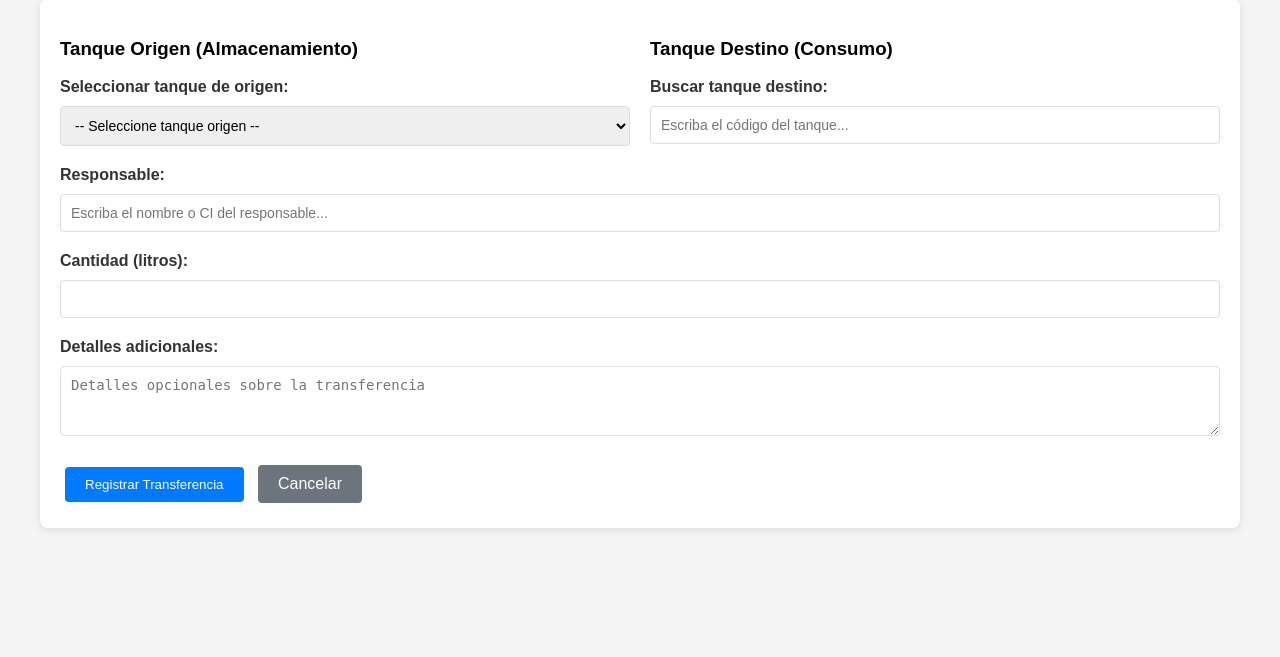
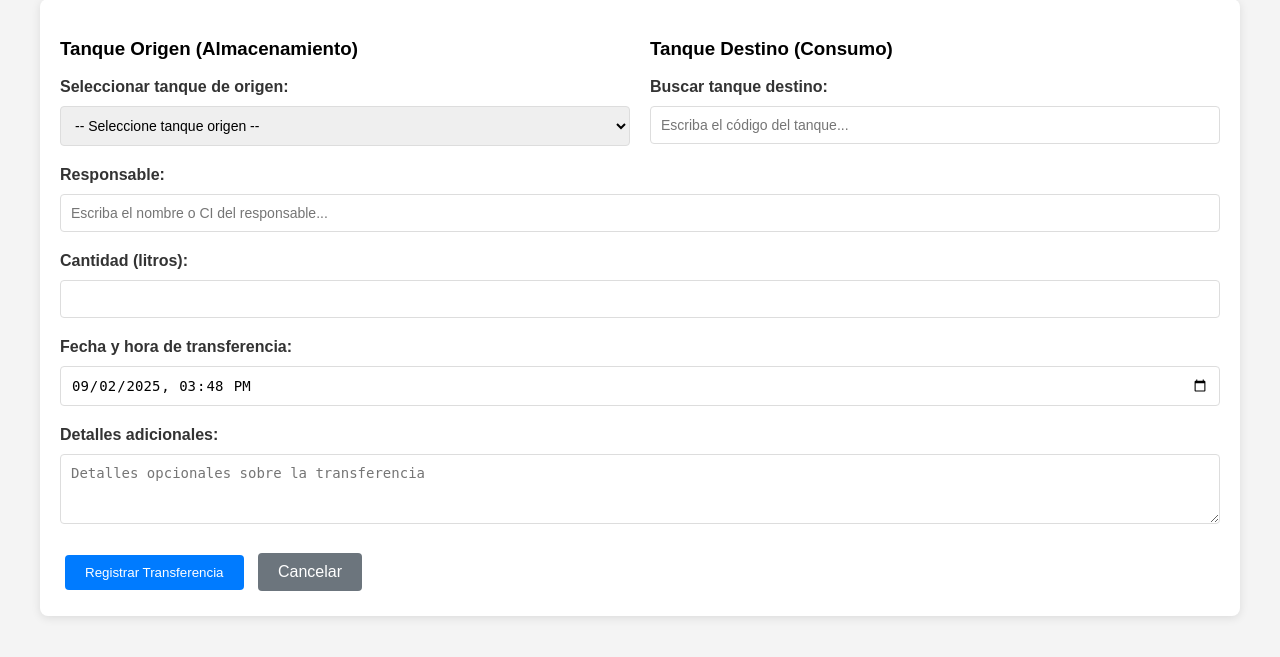
Before and after one commit to Chiplex/control-combustible-flask, a Flask app: template app/templates/registro_combustible.html in a window 1280 px wide. Shown: the part 58-715 px from the top of the page. Run offline with Flask 3, Linux system fonts and the light colour scheme; the template is opened without the code that fills it, so the values that code supplies are empty; data comes from the database, SQL or seed files in the repository; parts of the project's set-up code (start-up, migrations or seed data) failed here and were passed over.

Commit message:
Agregar campo de fecha y hora de transferencia en el formulario de registro de combustible y establecer valor por defecto a la fecha y hora actual.

```diff
--- a/app/routes/main.py
+++ b/app/routes/main.py
@@ -22,6 +22,16 @@ def registro_combustible():
         responsable_id = request.form.get('responsable_id')
         cantidad = Decimal(request.form.get('cantidad'))
         detalles = request.form.get('detalles', '')
+        fecha_transferencia_str = request.form.get('fecha_transferencia')
+
+        # Convertir la fecha desde el formato HTML datetime-local
+        try:
+            if fecha_transferencia_str:
+                fecha_transferencia = datetime.strptime(fecha_transferencia_str, '%Y-%m-%dT%H:%M')
+            else:
+                fecha_transferencia = datetime.utcnow()
+        except ValueError:
+            fecha_transferencia = datetime.utcnow()
 
         try:
             # Verificar que los tanques existan
@@ -65,7 +75,7 @@ def registro_combustible():
                 Cantidad=-cantidad,  # Cantidad negativa para salida
                 Tipo='SALIDA',
                 Detalles=f"Salida hacia {tanque_destino.Codigo}: {detalles}",
-                FechaTransferencia=datetime.utcnow(),
+                FechaTransferencia=fecha_transferencia,
                 TransaccionId=transaccion_id,
                 Estado='COMPLETADA',
                 UsuarioId='SISTEMA'
@@ -80,7 +90,7 @@ def registro_combustible():
                 Cantidad=cantidad,  # Cantidad positiva para entrada
                 Tipo='ENTRADA',
                 Detalles=f"Entrada desde {tanque_origen.Codigo}: {detalles}",
-                FechaTransferencia=datetime.utcnow(),
+                FechaTransferencia=fecha_transferencia,
                 TransaccionId=transaccion_id,
                 Estado='COMPLETADA',
                 UsuarioId='SISTEMA'
--- a/app/static/css/style.css
+++ b/app/static/css/style.css
@@ -70,6 +70,7 @@ form {
 form input[type="text"],
 form input[type="number"],
 form input[type="date"],
+form input[type="datetime-local"],
 form select,
 form textarea {
     width: 100%;
--- a/app/templates/registro_combustible.html
+++ b/app/templates/registro_combustible.html
@@ -68,6 +68,12 @@
             </div>
 
             <div class="form-group">
+                <label for="fecha_transferencia">Fecha y hora de transferencia:</label>
+                <input type="datetime-local" name="fecha_transferencia" id="fecha_transferencia"
+                       class="form-control" required>
+            </div>
+
+            <div class="form-group">
                 <label for="detalles">Detalles adicionales:</label>
                 <textarea name="detalles" id="detalles" class="form-control" rows="3"
                           placeholder="Detalles opcionales sobre la transferencia"></textarea>
@@ -82,6 +88,22 @@
 
     <script src="{{ url_for('static', filename='js/main.js') }}"></script>
     <script>
+        // Establecer fecha y hora actual por defecto
+        document.addEventListener('DOMContentLoaded', function() {
+            const fechaInput = document.getElementById('fecha_transferencia');
+            const ahora = new Date();
+
+            // Formatear fecha y hora para datetime-local (YYYY-MM-DDTHH:MM)
+            const year = ahora.getFullYear();
+            const month = String(ahora.getMonth() + 1).padStart(2, '0');
+            const day = String(ahora.getDate()).padStart(2, '0');
+            const hours = String(ahora.getHours()).padStart(2, '0');
+            const minutes = String(ahora.getMinutes()).padStart(2, '0');
+
+            const fechaActual = `${year}-${month}-${day}T${hours}:${minutes}`;
+            fechaInput.value = fechaActual;
+        });
+
         document.getElementById('transferForm').addEventListener('submit', function(e) {
             const origen = document.getElementById('tanque_origen_id').value;
             const destino = document.getElementById('tanque_destino_id').value;
```
